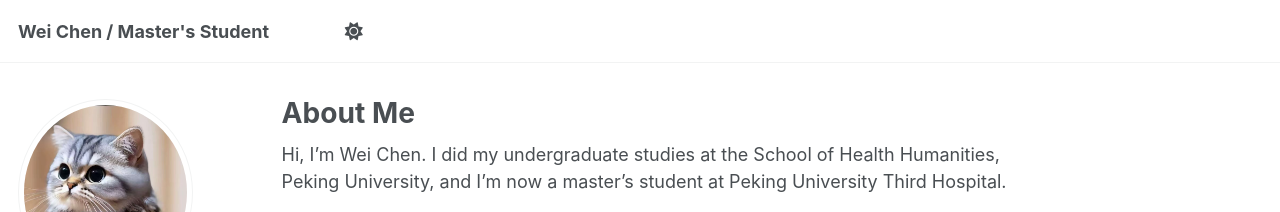
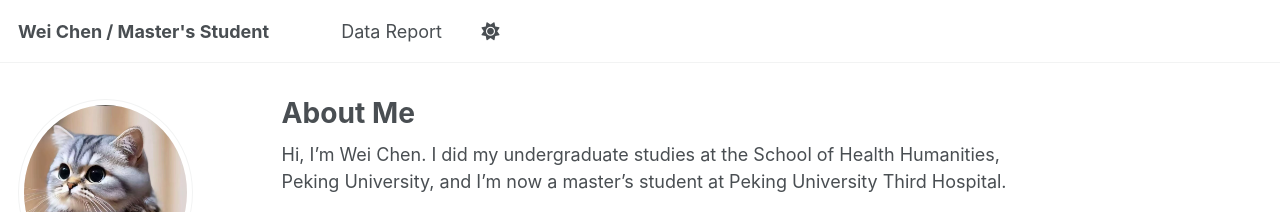
Before and after one commit to ChaoWeiorz/ChaoWeiorz.github.io, a Jekyll site: the page built from _pages/about.md, in a window 1280 px wide. Shown: the top 212 px of the page. Built offline with Jekyll 4.4.1, drawn with Linux system fonts in a browser that asks for light colours; some web fonts are replaced; a script that is not in the unit is left out.

Commit message:
Update navigation.yml

```diff
--- a/_data/navigation.yml
+++ b/_data/navigation.yml
@@ -8,6 +8,11 @@
 #      Markdown formatted page while the second is generated using JSON.
 
 main:
+
+  - title: "Data Report"
+    url: /report/
+
+
 #  - title: "Publications"
 #    url: /publications/
 
```
